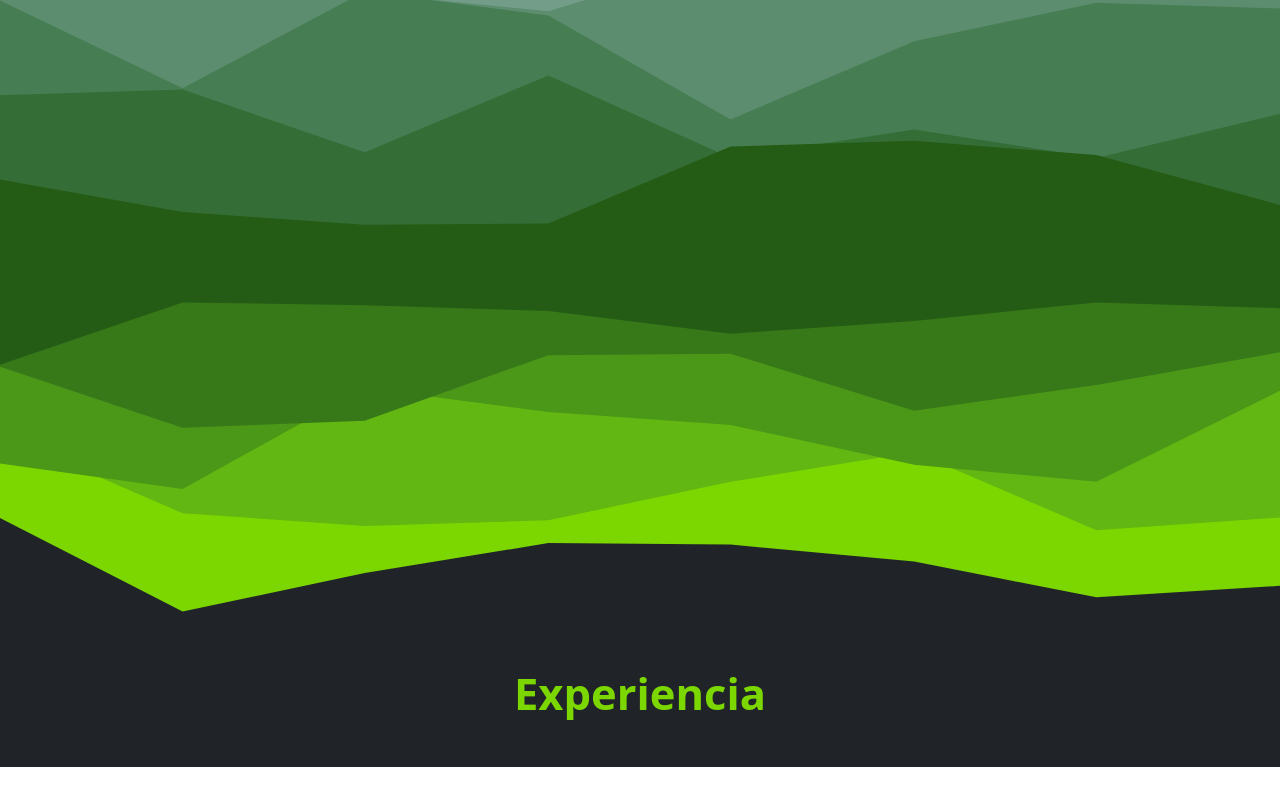
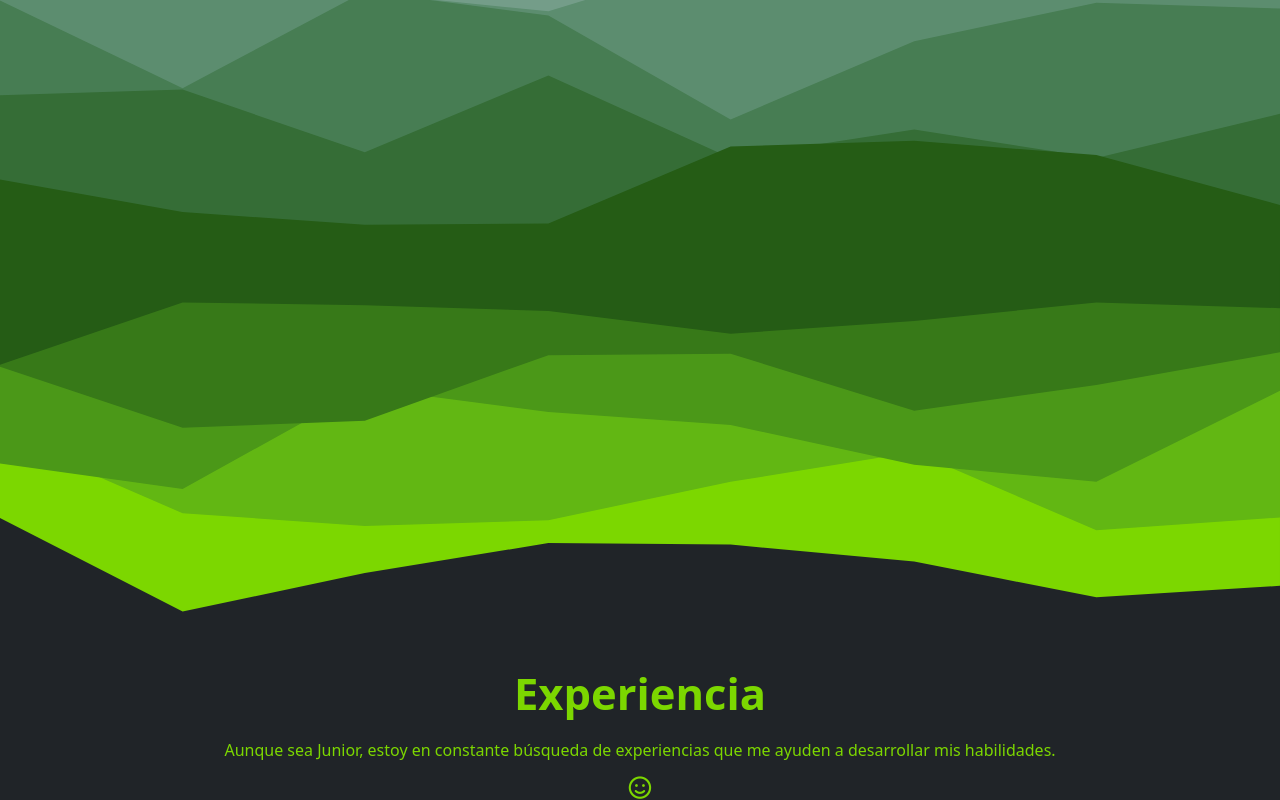
Before and after one commit to joaco659/basicportfolio, a React (Vite) app: page / in a window 1280 px wide. Shown: the part 692-1492 px from the top of the page. Before the commit the page ends 1459 px from the top, so only its background shows below. Built offline with nearby package versions, Linux system fonts and the light colour scheme.

Commit message:
--allow-empty

```diff
--- a/src/App.jsx
+++ b/src/App.jsx
@@ -31,6 +31,8 @@ function App() {
           <img
             src={`./layered-peaks-1-${theme}.svg`}
             alt="Montañas con un cielo azul claro de fondo"
+            // eslint-disable-next-line react/no-unknown-property
+            load="lazy"
           />
           <div id="inicio">
             <div className="presentation">
@@ -57,6 +59,14 @@ function App() {
         />
         <div id="experiencia">
           <h3>Experiencia</h3>
+
+          <div className="message">
+            <p>
+              Aunque sea Junior, estoy en constante búsqueda de experiencias que
+              me ayuden a desarrollar mis habilidades.
+            </p>
+            <i className="fa-regular fa-face-smile"></i>
+          </div>
         </div>
       </div>
     </ThemeContext.Provider>
--- a/src/App.scss
+++ b/src/App.scss
@@ -279,6 +279,7 @@
 #experiencia {
   width: 100%;
   display: flex;
+  flex-flow: column wrap;
   justify-content: center;
   align-items: center;
   transition: background 0.2s;
@@ -290,6 +291,30 @@
     @include themify($app-themes) {
       color: themed("textColor1");
     }
+    margin-bottom: 0;
     font-size: clamp(2.4rem, 3.4vw, 3.5rem);
+
+    &:target {
+      text-decoration: underline;
+    }
+  }
+
+  .message {
+    display: flex;
+    flex-flow: column wrap;
+    justify-content: center;
+    align-items: center;
+    @include themify($app-themes) {
+      color: themed("textColor1");
+    }
+    font-size: clamp(1rem, 1.16vw, 1.2rem);
+
+    i {
+      font-size: clamp(1.4rem, 1.2vw, 1.6rem);
+    }
+  }
+
+  &:target {
+    h3 {text-decoration: underline;}
   }
 }
```
